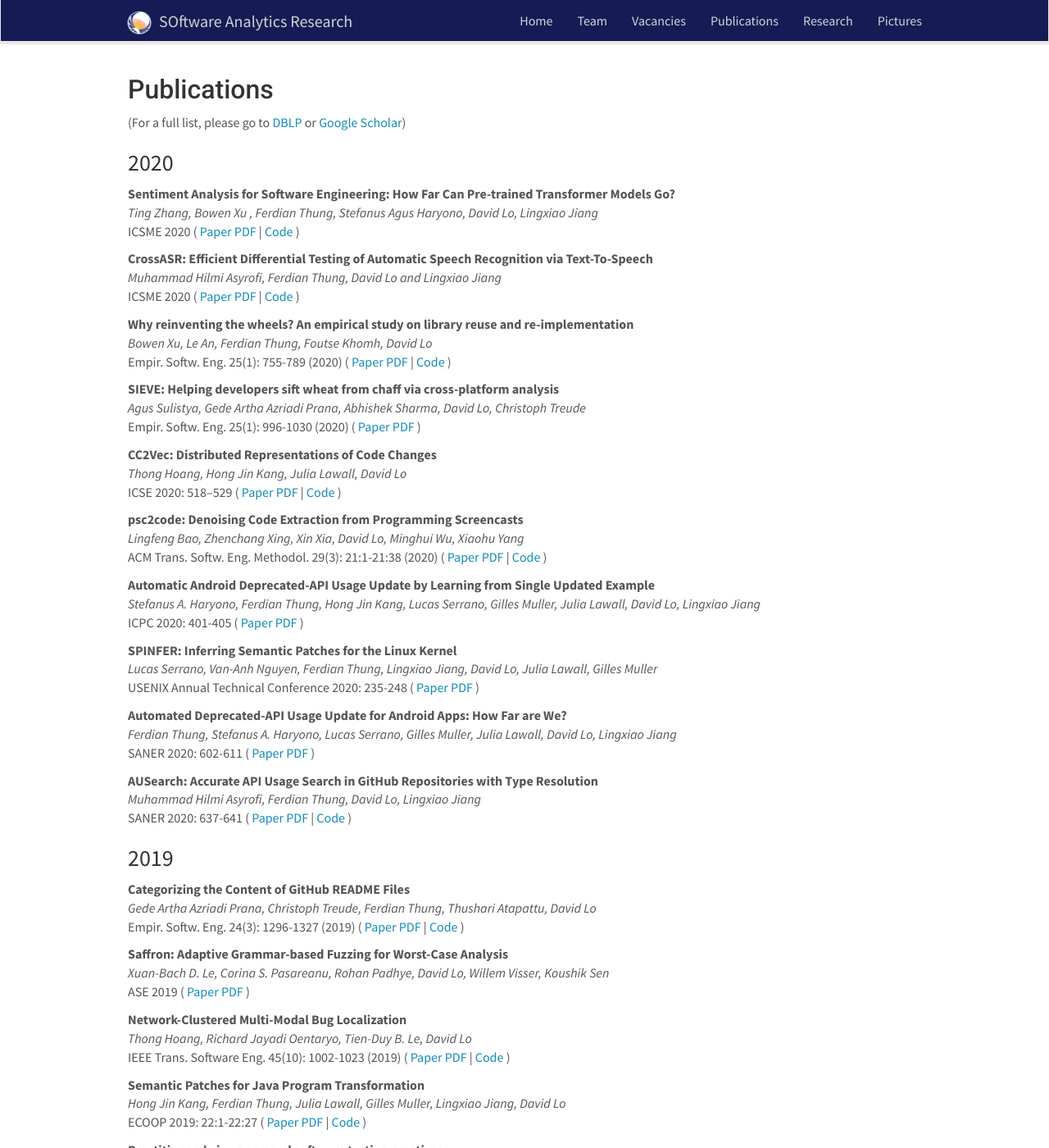
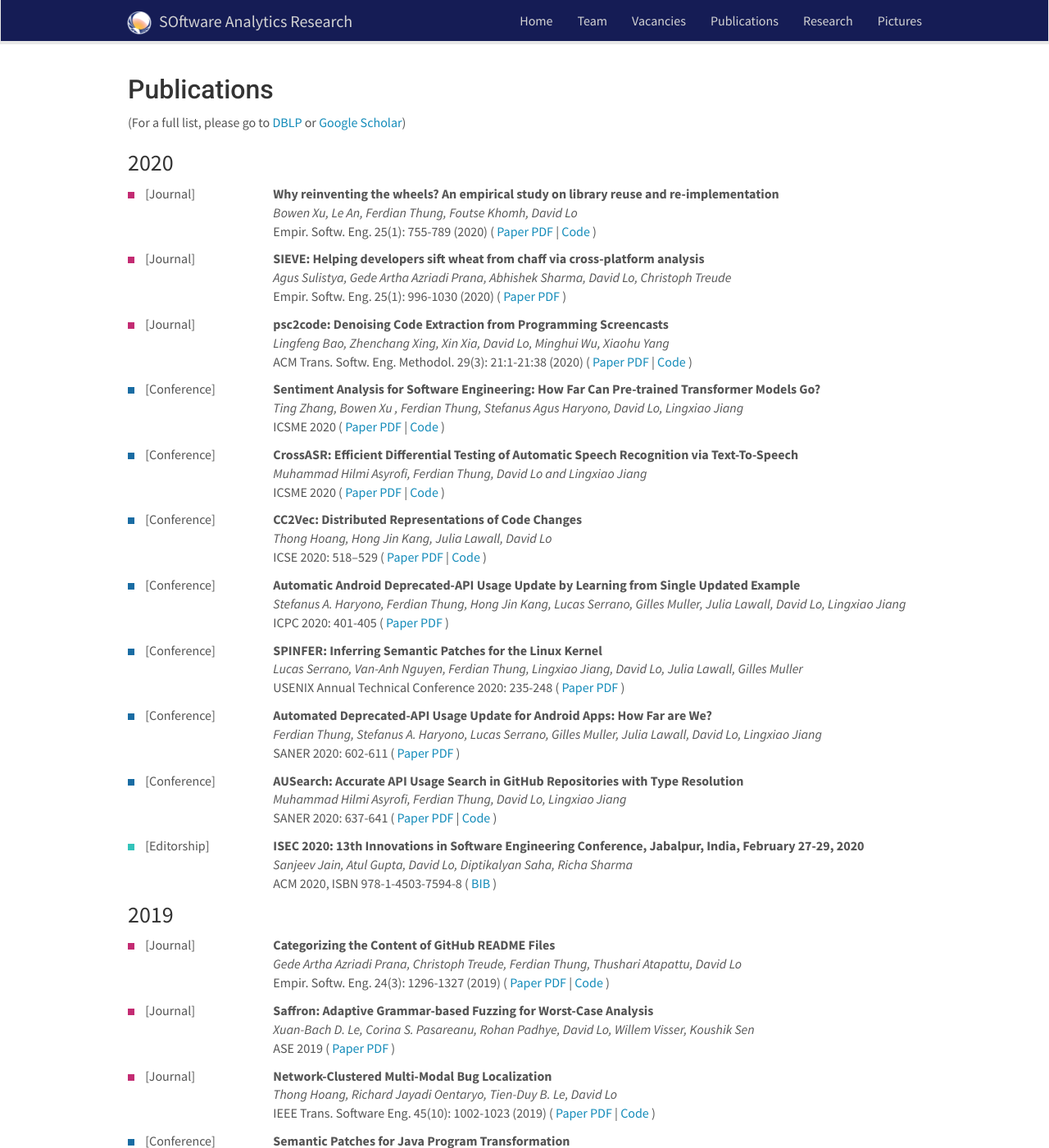
Before and after one commit to soarsmu/soarsmu.github.io, a Jekyll site: the page built from _pages/publications.md, in a window 1280 px wide and 1400 px high. Shown: the whole window at 82% size. Built offline with Jekyll 4.4.1, drawn with Linux system fonts in a browser that asks for light colours; nearby versions of some CDN libraries; some of the changed text lies outside the part shown.

Commit message:
style(publications): add publisher type

```diff
--- a/_data/publist_2020.yml
+++ b/_data/publist_2020.yml
@@ -1,8 +1,45 @@
+- title: Why reinventing the wheels? An empirical study on library reuse and re-implementation
+  image:
+  description:
+  authors: Bowen Xu, Le An, Ferdian Thung, Foutse Khomh, David Lo
+  publisher: "Empir. Softw. Eng. 25(1): 755-789 (2020)"
+  type: Journal
+  pdf: Xu2020WhyReinventing.pdf
+  bib:
+  code: https://github.com/XBWer/reuse_reimpl
+  highlight: 1
+  news2:
+
+- title: "SIEVE: Helping developers sift wheat from chaff via cross-platform analysis"
+  image:
+  description:
+  authors: Agus Sulistya, Gede Artha Azriadi Prana, Abhishek Sharma, David Lo, Christoph Treude
+  publisher: "Empir. Softw. Eng. 25(1): 996-1030 (2020)"
+  type: Journal
+  pdf: Sulistya2020SIEVE.pdf
+  bib:
+  code:
+  highlight: 1
+  news2:
+
+- title: "psc2code: Denoising Code Extraction from Programming Screencasts"
+  image:
+  description:
+  authors: Lingfeng Bao, Zhenchang Xing, Xin Xia, David Lo, Minghui Wu, Xiaohu Yang
+  publisher: "ACM Trans. Softw. Eng. Methodol. 29(3): 21:1-21:38 (2020)"
+  type: Journal
+  pdf: Bao2020psc2code.pdf
+  bib:
+  code: https://github.com/baolingfeng/psc2code
+  highlight: 0
+  news2:
+
 - title: "Sentiment Analysis for Software Engineering: How Far Can Pre-trained Transformer Models Go?"
   image:
   description:
   authors: Ting Zhang, Bowen Xu , Ferdian Thung, Stefanus Agus Haryono, David Lo, Lingxiao Jiang
   publisher: ICSME 2020
+  type: Conference
   pdf: Zhang2020SA4SE.pdf
   bib:
   code:  https://github.com/soarsmu/SA4SE
@@ -14,33 +51,11 @@
   description:
   authors: Muhammad Hilmi Asyrofi, Ferdian Thung, David Lo and Lingxiao Jiang
   publisher: ICSME 2020
+  type: Conference
   pdf: Asyrofi2020CrossASR.pdf
   bib:
   code: https://github.com/soarsmu/CrossASR
   highlight: 0
-  news2:
-
-
-- title: Why reinventing the wheels? An empirical study on library reuse and re-implementation
-  image:
-  description:
-  authors: Bowen Xu, Le An, Ferdian Thung, Foutse Khomh, David Lo
-  publisher: "Empir. Softw. Eng. 25(1): 755-789 (2020)"
-  pdf: Xu2020WhyReinventing.pdf
-  bib:
-  code: https://github.com/XBWer/reuse_reimpl
-  highlight: 1
-  news2:
-
-- title: "SIEVE: Helping developers sift wheat from chaff via cross-platform analysis"
-  image:
-  description:
-  authors: Agus Sulistya, Gede Artha Azriadi Prana, Abhishek Sharma, David Lo, Christoph Treude
-  publisher: "Empir. Softw. Eng. 25(1): 996-1030 (2020)"
-  pdf: Sulistya2020SIEVE.pdf
-  bib:
-  code:
-  highlight: 1
   news2:
 
 - title: "CC2Vec: Distributed Representations of Code Changes"
@@ -48,20 +63,10 @@
   description:
   authors: Thong Hoang, Hong Jin Kang, Julia Lawall, David Lo
   publisher: "ICSE 2020: 518–529"
+  type: Conference
   pdf: Hoang2020CC2Vec.pdf
   bib:
   code: https://github.com/soarsmu/CC2Vec/
-  highlight: 0
-  news2:
-
-- title: "psc2code: Denoising Code Extraction from Programming Screencasts"
-  image:
-  description:
-  authors: Lingfeng Bao, Zhenchang Xing, Xin Xia, David Lo, Minghui Wu, Xiaohu Yang
-  publisher: "ACM Trans. Softw. Eng. Methodol. 29(3): 21:1-21:38 (2020)"
-  pdf: Bao2020psc2code.pdf
-  bib:
-  code: https://github.com/baolingfeng/psc2code
   highlight: 0
   news2:
 
@@ -70,6 +75,7 @@
   description:
   authors: Stefanus A. Haryono, Ferdian Thung, Hong Jin Kang, Lucas Serrano, Gilles Muller, Julia Lawall, David Lo, Lingxiao Jiang
   publisher: "ICPC 2020: 401-405"
+  type: Conference
   pdf: Haryono2020AndroidAPIUpdate.pdf
   bib:
   code:
@@ -81,6 +87,7 @@
   description:
   authors: Lucas Serrano, Van-Anh Nguyen, Ferdian Thung, Lingxiao Jiang, David Lo, Julia Lawall, Gilles Muller
   publisher: "USENIX Annual Technical Conference 2020: 235-248"
+  type: Conference
   pdf: Serrano2020Spinfer.pdf
   bib:
   code:
@@ -92,6 +99,7 @@
   description:
   authors: Ferdian Thung, Stefanus A. Haryono, Lucas Serrano, Gilles Muller, Julia Lawall, David Lo, Lingxiao Jiang
   publisher: "SANER 2020: 602-611"
+  type: Conference
   pdf: Thung2020APIUpdate.pdf
   bib:
   code:
@@ -103,8 +111,21 @@
   description:
   authors: Muhammad Hilmi Asyrofi, Ferdian Thung, David Lo, Lingxiao Jiang
   publisher: "SANER 2020: 637-641"
+  type: Conference
   pdf: Asyrofi2020AUSearch.pdf
   bib:
   code: https://github.com/mhilmiasyrofi/ausearch
   highlight: 0
   news2:
+
+- title: "ISEC 2020: 13th Innovations in Software Engineering Conference, Jabalpur, India, February 27-29, 2020"
+  image:
+  description:
+  authors: Sanjeev Jain, Atul Gupta, David Lo, Diptikalyan Saha, Richa Sharma
+  publisher: "ACM 2020, ISBN 978-1-4503-7594-8"
+  type: Editorship
+  pdf:
+  bib: https://dblp.uni-trier.de/db/conf/indiaSE/isec2020.html
+  code:
+  highlight: 0
+  news2:
--- a/_pages/publications.md
+++ b/_pages/publications.md
@@ -60,9 +60,35 @@ permalink: /publications/
 
 {% for publi in site.data.publist_2020 %}
 
+<div class="col-sm-2" style="padding:0px">
+  {% if publi.type == "Journal" %}
+  <div class="box" style="background-color: #C32B72;"></div>
+  <p style="display:inline-block;">[Journal] </p>
+  {% endif %}
+  {% if publi.type == "Conference" %}
+  <div class="box" style="background-color: #196CA3;"></div>
+  <p style="display:inline-block;">[Conference] </p>
+  {% endif %}
+  {% if publi.type == "Arxiv" %}
+  <div class="box" style="background-color: #606B70;"></div>
+  <p style="display:inline-block;">[Arxiv] </p>
+  {% endif %}
+  {% if publi.type == "Editorship" %}
+  <div class="box" style="background-color: #33C3BA;"></div>
+  <p style="display:inline-block;">[Editorship] </p>
+  {% endif %}
+  {% if publi.type <> "Journal" and publi.type <> "Conference" and publi.type <> "Arxiv" and publi.type <> "Editorship" %}
+  <div class="box"></div>
+  <p style="display:inline-block;">[Other] </p>
+  {% endif %}
+</div>
+<div class="col-sm-10">
+  <p>
   **{{ publi.title }}** <br/>
   <em>{{ publi.authors }} </em><br/>
-  {{ publi.publisher }} ({% if publi.pdf %} <a href="/papers/2020/{{ publi.pdf }}" target="_blank">Paper PDF</a> {% endif %} {% if publi.bib %} | <a href="{{ publi.bib }}" target="_blank">BIB</a> {% endif %} {% if publi.code %} | <a href="{{ publi.code }}" target="_blank">Code</a> {% endif %} )
+  {{ publi.publisher }} ( {% if publi.pdf %} <a href="/papers/2020/{{ publi.pdf }}" target="_blank">Paper PDF</a> {% endif %} {% if publi.pdf and publi.bib %} | {% endif %} {% if publi.bib %} <a href="{{ publi.bib }}" target="_blank">BIB</a> {% endif %} {% if publi.pdf and publi.code %} | {% endif %}  {% if publi.code %} <a href="{{ publi.code }}" target="_blank">Code</a> {% endif %} )
+  </p>
+</div>
 
 {% endfor %}
 
@@ -70,9 +96,35 @@ permalink: /publications/
 
 {% for publi in site.data.publist_2019 %}
 
+<div class="col-sm-2" style="padding:0px">
+  {% if publi.type == "Journal" %}
+  <div class="box" style="background-color: #C32B72;"></div>
+  <p style="display:inline-block;">[Journal] </p>
+  {% endif %}
+  {% if publi.type == "Conference" %}
+  <div class="box" style="background-color: #196CA3;"></div>
+  <p style="display:inline-block;">[Conference] </p>
+  {% endif %}
+  {% if publi.type == "Arxiv" %}
+  <div class="box" style="background-color: #606B70;"></div>
+  <p style="display:inline-block;">[Arxiv] </p>
+  {% endif %}
+  {% if publi.type == "Editorship" %}
+  <div class="box" style="background-color: #33C3BA;"></div>
+  <p style="display:inline-block;">[Editorship] </p>
+  {% endif %}
+  {% if publi.type <> "Journal" and publi.type <> "Conference" and publi.type <> "Arxiv" and publi.type <> "Editorship" %}
+  <div class="box"></div>
+  <p style="display:inline-block;">[Other] </p>
+  {% endif %}
+</div>
+<div class="col-sm-10">
+  <p>
   **{{ publi.title }}** <br/>
   <em>{{ publi.authors }} </em><br/>
-  {{ publi.publisher }} ( {% if publi.pdf %} <a href="/papers/2019/{{ publi.pdf }}" target="_blank">Paper PDF</a> {% endif %} {% if publi.bib %} | <a href="{{ publi.bib }}" target="_blank">BIB</a> {% endif %} {% if publi.code %} | <a href="{{ publi.code }}" target="_blank">Code</a> {% endif %} )
+  {{ publi.publisher }} ( {% if publi.pdf %} <a href="/papers/2019/{{ publi.pdf }}" target="_blank">Paper PDF</a> {% endif %} {% if publi.pdf and publi.bib %} | {% endif %} {% if publi.bib %} <a href="{{ publi.bib }}" target="_blank">BIB</a> {% endif %} {% if publi.pdf and publi.code %} | {% endif %}  {% if publi.code %} <a href="{{ publi.code }}" target="_blank">Code</a> {% endif %} )
+  </p>
+</div>
 
 {% endfor %}
 
@@ -80,8 +132,58 @@ permalink: /publications/
 
 {% for publi in site.data.publist_2018 %}
 
+<div class="col-sm-2" style="padding:0px">
+  {% if publi.type == "Journal" %}
+  <div class="box" style="background-color: #C32B72;"></div>
+  <p style="display:inline-block;">[Journal] </p>
+  {% endif %}
+  {% if publi.type == "Conference" %}
+  <div class="box" style="background-color: #196CA3;"></div>
+  <p style="display:inline-block;">[Conference] </p>
+  {% endif %}
+  {% if publi.type == "Arxiv" %}
+  <div class="box" style="background-color: #606B70;"></div>
+  <p style="display:inline-block;">[Arxiv] </p>
+  {% endif %}
+  {% if publi.type == "Editorship" %}
+  <div class="box" style="background-color: #33C3BA;"></div>
+  <p style="display:inline-block;">[Editorship] </p>
+  {% endif %}
+  {% if publi.type <> "Journal" and publi.type <> "Conference" and publi.type <> "Arxiv" and publi.type <> "Editorship" %}
+  <div class="box"></div>
+  <p style="display:inline-block;">[Other] </p>
+  {% endif %}
+</div>
+<div class="col-sm-10">
+  <p>
   **{{ publi.title }}** <br/>
   <em>{{ publi.authors }} </em><br/>
-  {{ publi.publisher }} ( {% if publi.pdf %} <a href="/papers/2018/{{ publi.pdf }}" target="_blank">Paper PDF</a> {% endif %} {% if publi.bib %} | <a href="{{ publi.bib }}" target="_blank">BIB</a> {% endif %} {% if publi.code %} | <a href="{{ publi.code }}" target="_blank">Code</a> {% endif %} )
+  {{ publi.publisher }} ( {% if publi.pdf %} <a href="/papers/2018/{{ publi.pdf }}" target="_blank">Paper PDF</a> {% endif %} {% if publi.pdf and publi.bib %} | {% endif %} {% if publi.bib %} <a href="{{ publi.bib }}" target="_blank">BIB</a> {% endif %} {% if publi.pdf and publi.code %} | {% endif %}  {% if publi.code %} <a href="{{ publi.code }}" target="_blank">Code</a> {% endif %} )
+  </p>
+</div>
 
 {% endfor %}
+
+<style>
+.container {
+  height: 200px;
+  position: relative;
+  border: 3px solid green;
+}
+
+.vertical-center {
+  margin: 0;
+  position: absolute;
+  top: 50%;
+  -ms-transform: translateY(-50%);
+  transform: translateY(-50%);
+}
+
+.box {
+  display:inline-block;
+  width:8px;
+  height:8px;
+  background-color: grey;
+  margin-right:10px;
+}
+</style>
```
Also changed, not shown: _data/publist_2018.yml (+16 -0 lines), _data/publist_2019.yml (+14 -0 lines), 1 other file.
